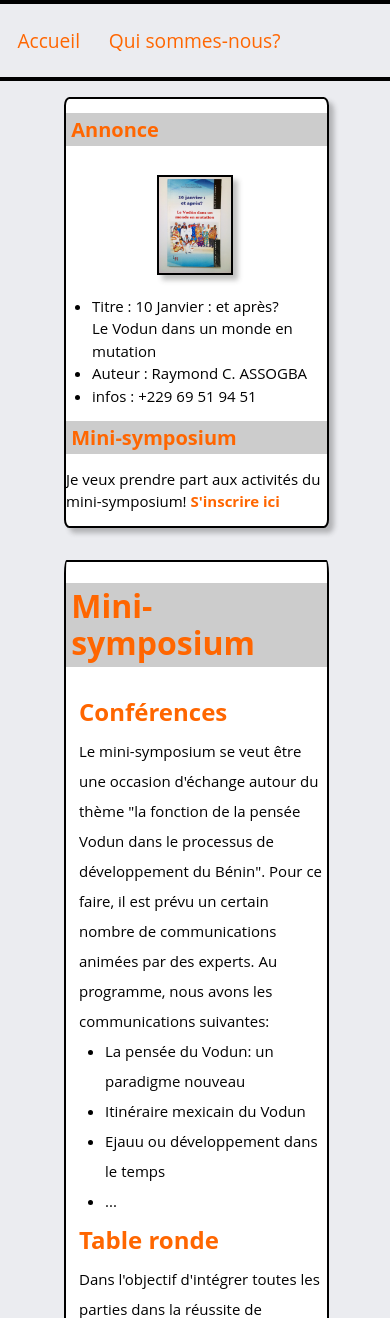
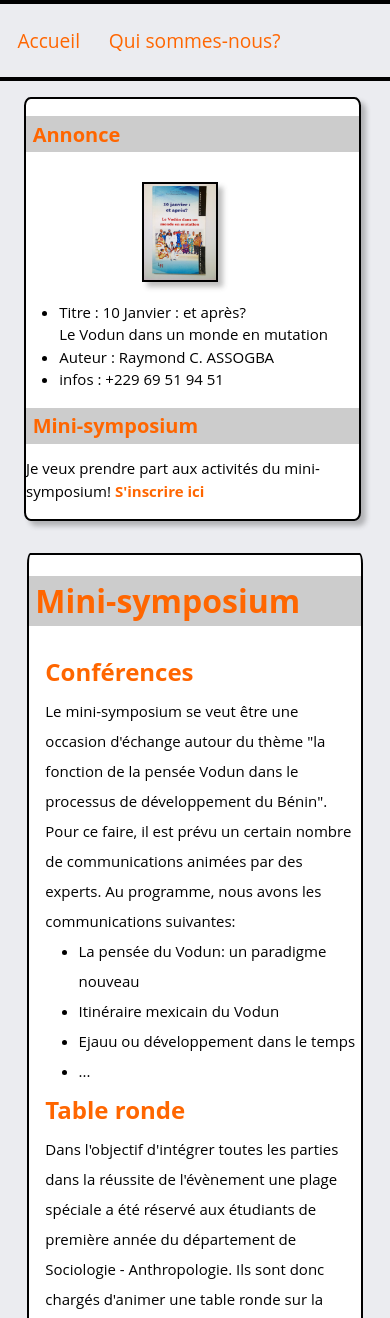
Before and after one commit to MEGNIGBETO/MINISYMPO, a Flask app: page / in a window 390 px wide. Shown: the top 1318 px of the page. Run offline with Flask 2, Linux system fonts and the light colour scheme; some libraries are stand-ins or nearby versions.

Commit message:
another commit

```diff
--- a/static/CSS/responsive.css
+++ b/static/CSS/responsive.css
@@ -4,13 +4,12 @@
   #mur {
     display: flex;
     flex-direction: column-reverse;
-    margin: 1em 3em 2em 3em;
+    margin: 1em .5em 2em .5em;
   }
 
   #sidebandeAnnonce {
     width: 90%;
     margin-top: 0%;
-    margin-left: 1em;
     margin-bottom: 1em;
     border: 2px solid rgb(0, 0, 0);
     border-radius: 2%;
@@ -20,7 +19,6 @@
   #corps {
     width: 90%;
     margin-top: 1em;
-    margin-left: 1em;
     margin-bottom: 1em;
     border: 2px solid rgb(0, 0, 0);
     border-radius: 1%;
```
